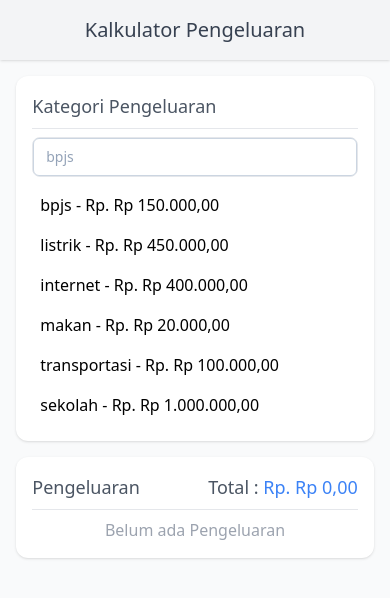
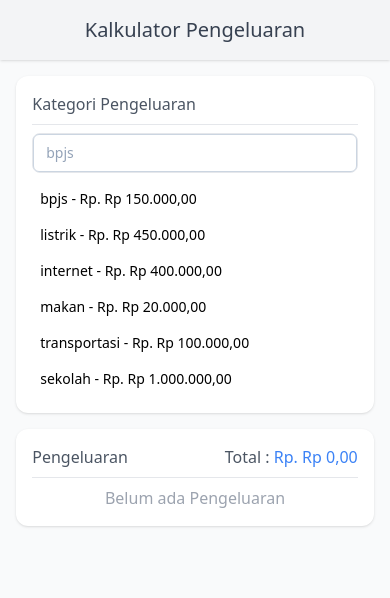
Before and after one commit to fikrianggara/kalkulator-pengeluaran, a Next.js app: page / in a window 390 px wide. Shown: the top 598 px of the page. Built offline with nearby package versions, Linux system fonts and the light colour scheme.

Commit message:
add responsiveness a bit

```diff
--- a/components/Card.jsx
+++ b/components/Card.jsx
@@ -3,7 +3,7 @@ import React from "react";
 export const Home = ({ children, title }) => {
   return (
     <div className="w-11/12 md:w-8/12 lg:w-6/12 bg-white m-auto rounded-xl h-fit p-4 space-y-2 shadow">
-      <h2 className="text-lg font-medium text-gray-600 border-b-[0.5px] pb-2">
+      <h2 className="md:text-lg font-medium text-gray-600 border-b-[0.5px] pb-2">
         {title}
       </h2>
       <div>{children}</div>
--- a/pages/index.jsx
+++ b/pages/index.jsx
@@ -15,7 +15,7 @@ const formatter = new Intl.NumberFormat("id-ID", {
 
 export const ListItem = ({ data, callback, isPengeluaran }) => {
   return (
-    <ul>
+    <ul className="text-sm">
       {data.map((item) => (
         <li
           key={item._id}
```
